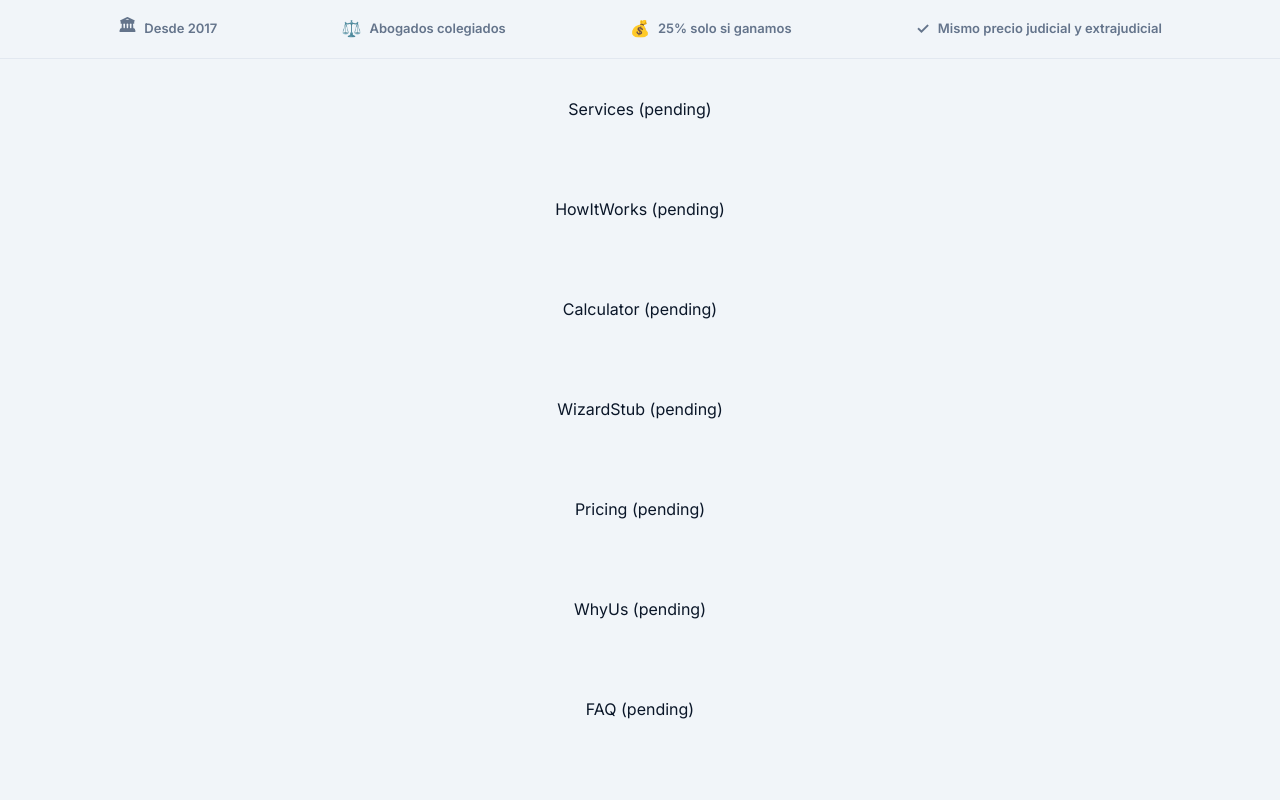
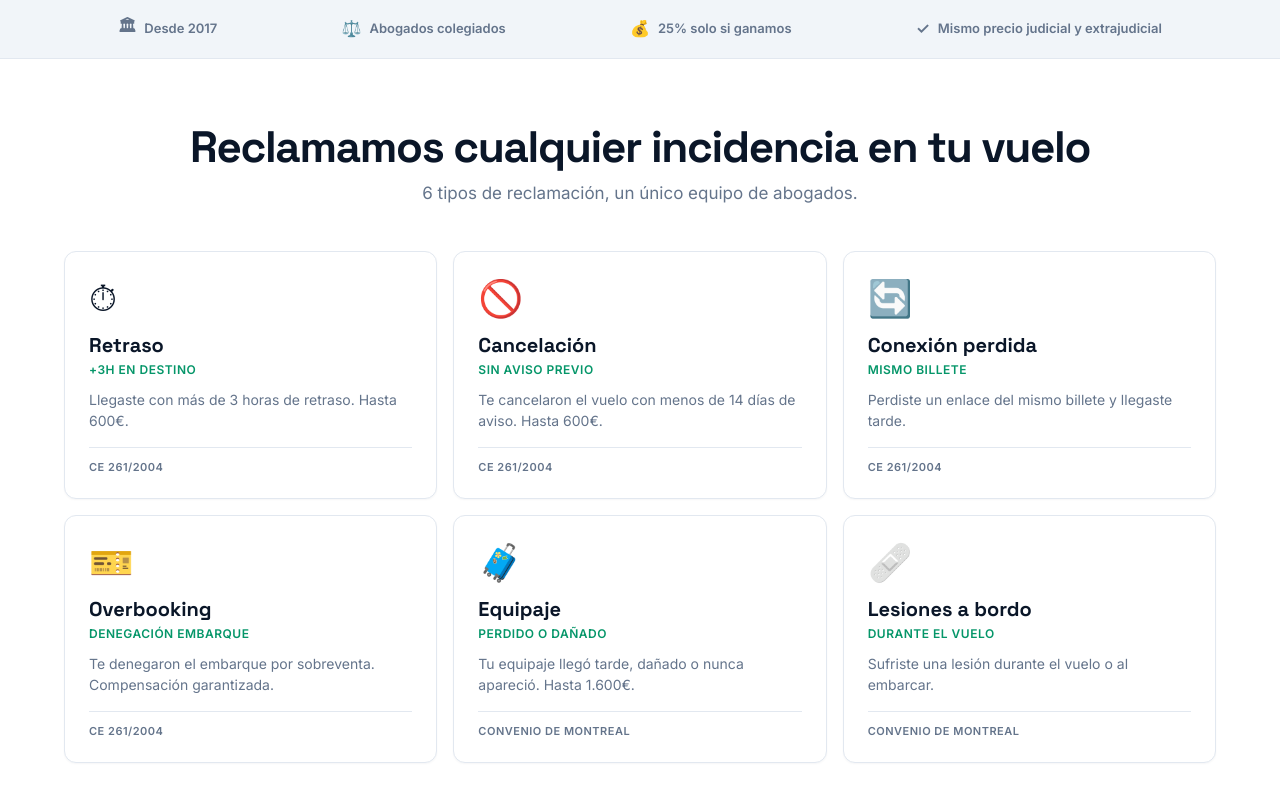
Before and after one commit to guilletruan-sys/reclamavuelo, a Next.js app: page / in a window 1280 px wide. Shown: the part 660-1460 px from the top of the page. Built offline with nearby package versions, Linux system fonts and the light colour scheme.

Commit message:
feat: servicios 3x2 con catalogo central de 6 tipos

```diff
--- a/components/landing/Services.jsx
+++ b/components/landing/Services.jsx
@@ -1 +1,44 @@
-export default function Services() { return <div style={{padding:40,textAlign:'center',background:'#f1f5f9'}}>Services (pending)</div>; }
+import Link from 'next/link';
+import { tokens } from '../../lib/theme';
+import { SERVICES } from '../../lib/services';
+import { H2, Card } from '../ui';
+
+export default function Services() {
+  return (
+    <section id="servicios" style={{
+      maxWidth: tokens.maxWidth, margin: '0 auto',
+      padding: `${tokens.s8}px ${tokens.s5}px`,
+    }}>
+      <div style={{ textAlign: 'center', marginBottom: tokens.s7 }}>
+        <H2>Reclamamos cualquier incidencia en tu vuelo</H2>
+        <p style={{ fontSize: 17, color: tokens.slate500, marginTop: tokens.s3 }}>
+          6 tipos de reclamación, un único equipo de abogados.
+        </p>
+      </div>
+      <div className="grid6">
+        {SERVICES.map(s => (
+          <Link key={s.id} href={`/#reclamar?tipo=${s.id}`} style={{ display: 'block' }}>
+            <Card hoverLift style={{ padding: tokens.s5, height: '100%', cursor: 'pointer' }}>
+              <div style={{ fontSize: 36, marginBottom: tokens.s3 }}>{s.icon}</div>
+              <div style={{
+                fontFamily: tokens.fontHead, fontSize: 20, fontWeight: 700,
+                color: tokens.navy900, marginBottom: 4,
+              }}>{s.title}</div>
+              <div style={{ fontSize: 12, color: tokens.green600, fontWeight: 600, marginBottom: tokens.s3, textTransform: 'uppercase', letterSpacing: '0.5px' }}>
+                {s.short}
+              </div>
+              <div style={{ fontSize: 14, color: tokens.slate500, lineHeight: 1.5 }}>
+                {s.description}
+              </div>
+              <div style={{
+                marginTop: tokens.s4, paddingTop: tokens.s3,
+                borderTop: `1px solid ${tokens.slate200}`,
+                fontSize: 11, color: tokens.slate500, fontWeight: 600, letterSpacing: '0.5px', textTransform: 'uppercase',
+              }}>{s.regulation}</div>
+            </Card>
+          </Link>
+        ))}
+      </div>
+    </section>
+  );
+}
--- /dev/null
+++ b/lib/services.js
@@ -0,0 +1,63 @@
+// lib/services.js — catálogo único de los 6 tipos de incidencia, consumido
+// por la landing, el wizard y el backend.
+
+export const SERVICES = [
+  {
+    id: 'retraso',
+    icon: '⏱',
+    title: 'Retraso',
+    short: '+3h en destino',
+    description: 'Llegaste con más de 3 horas de retraso. Hasta 600€.',
+    regulation: 'CE 261/2004',
+    maxAmount: 600,
+  },
+  {
+    id: 'cancelacion',
+    icon: '🚫',
+    title: 'Cancelación',
+    short: 'Sin aviso previo',
+    description: 'Te cancelaron el vuelo con menos de 14 días de aviso. Hasta 600€.',
+    regulation: 'CE 261/2004',
+    maxAmount: 600,
+  },
+  {
+    id: 'conexion',
+    icon: '🔄',
+    title: 'Conexión perdida',
+    short: 'Mismo billete',
+    description: 'Perdiste un enlace del mismo billete y llegaste tarde.',
+    regulation: 'CE 261/2004',
+    maxAmount: 600,
+  },
+  {
+    id: 'overbooking',
+    icon: '🎫',
+    title: 'Overbooking',
+    short: 'Denegación embarque',
+    description: 'Te denegaron el embarque por sobreventa. Compensación garantizada.',
+    regulation: 'CE 261/2004',
+    maxAmount: 600,
+  },
+  {
+    id: 'equipaje',
+    icon: '🧳',
+    title: 'Equipaje',
+    short: 'Perdido o dañado',
+    description: 'Tu equipaje llegó tarde, dañado o nunca apareció. Hasta 1.600€.',
+    regulation: 'Convenio de Montreal',
+    maxAmount: 1600,
+  },
+  {
+    id: 'lesiones',
+    icon: '🩹',
+    title: 'Lesiones a bordo',
+    short: 'Durante el vuelo',
+    description: 'Sufriste una lesión durante el vuelo o al embarcar.',
+    regulation: 'Convenio de Montreal',
+    maxAmount: null, // varía mucho, REVISAR_MANUALMENTE
+  },
+];
+
+export function getService(id) {
+  return SERVICES.find(s => s.id === id);
+}
```
